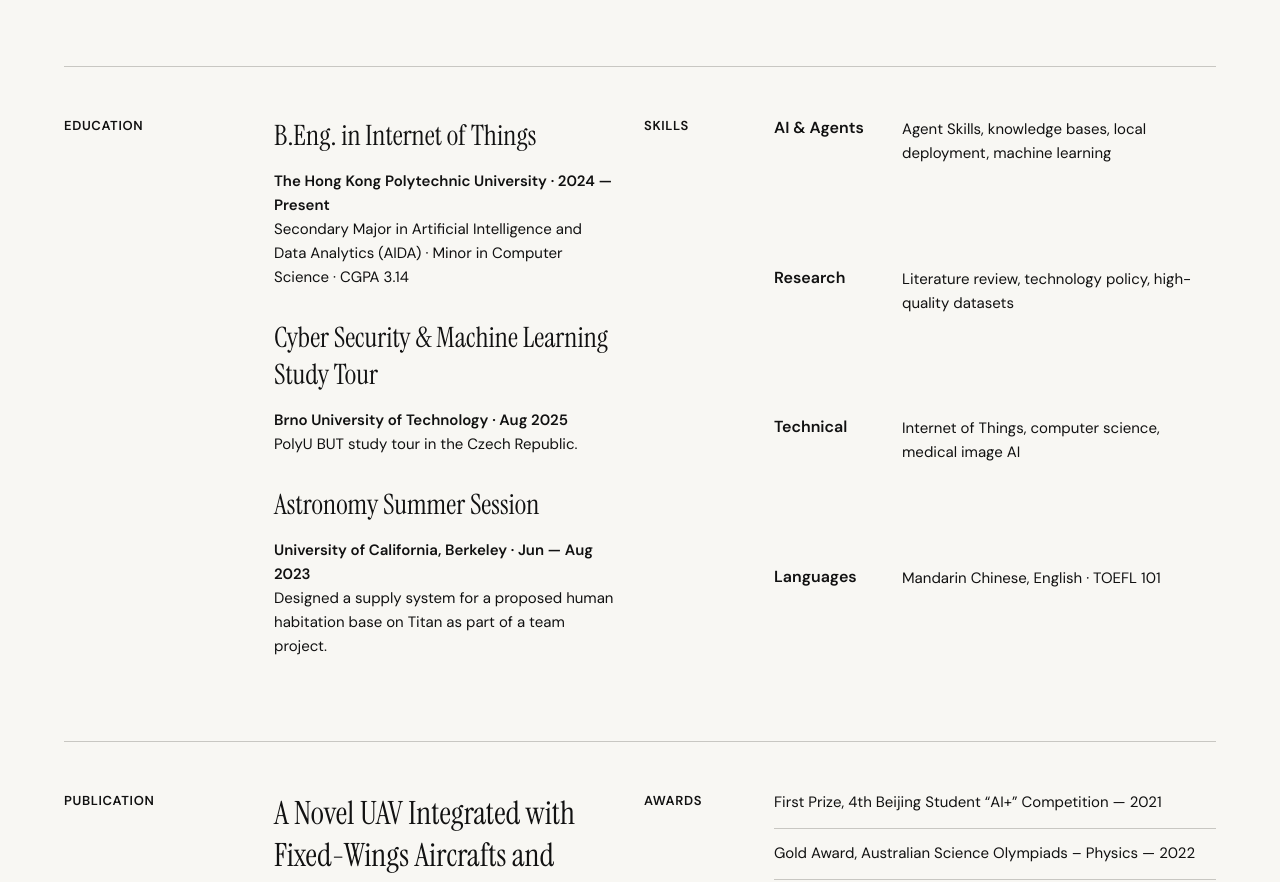
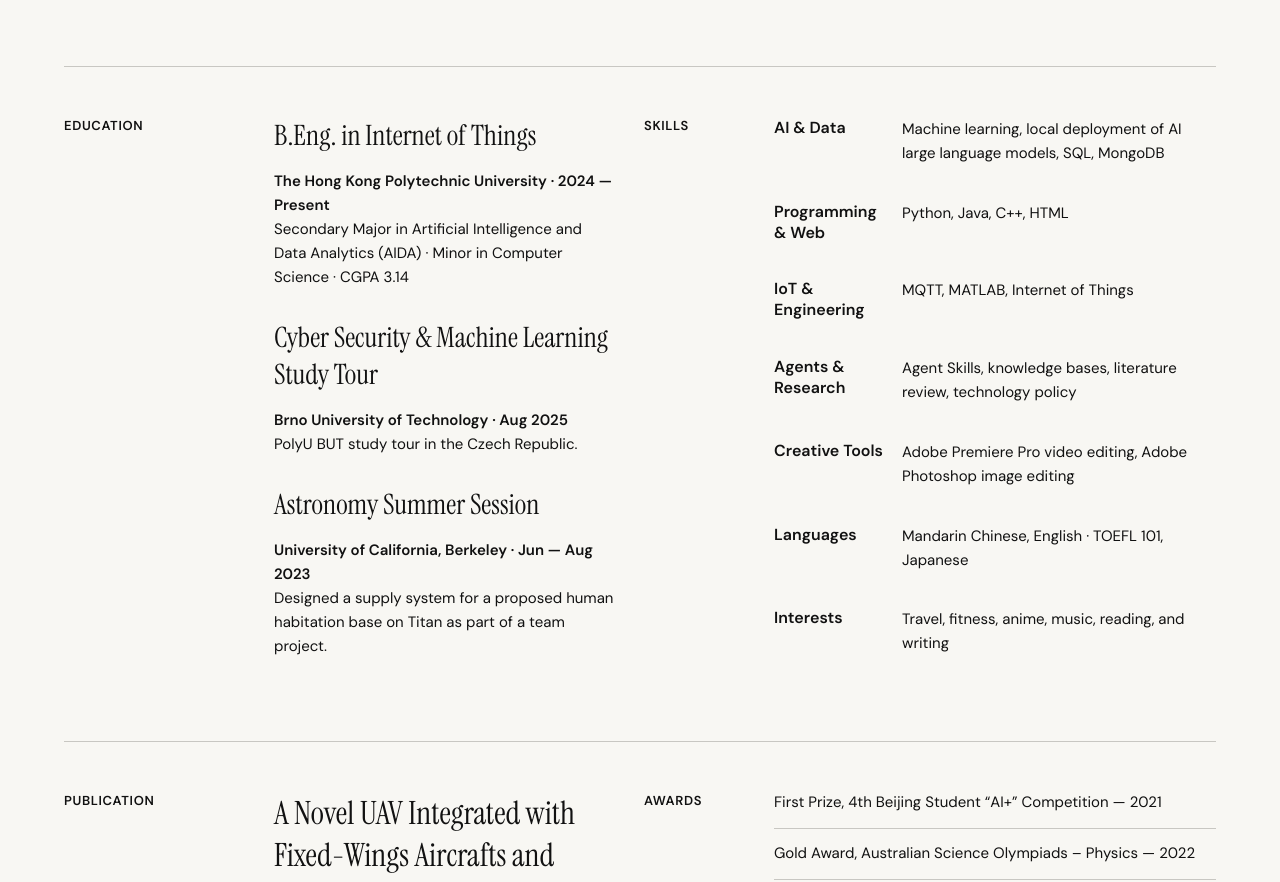
Before and after one commit to shihaoran105-alt/shihaoran.github.io, a React (Vite) app: page / in a window 1280 px wide. Shown: the part 2421-3303 px from the top of the page. Built offline with nearby package versions, Linux system fonts and the light colour scheme.

Commit message:
Expand technical skills and interests

```diff
--- a/src/content.ts
+++ b/src/content.ts
@@ -48,7 +48,15 @@
       { degree: 'Cyber Security & Machine Learning Study Tour', school: 'Brno University of Technology · Aug 2025', detail: 'PolyU BUT study tour in the Czech Republic.' },
       { degree: 'Astronomy Summer Session', school: 'University of California, Berkeley · Jun — Aug 2023', detail: 'Designed a supply system for a proposed human habitation base on Titan as part of a team project.' },
     ],
-    skills: [['AI & Agents', 'Agent Skills, knowledge bases, local deployment, machine learning'], ['Research', 'Literature review, technology policy, high-quality datasets'], ['Technical', 'Internet of Things, computer science, medical image AI'], ['Languages', 'Mandarin Chinese, English · TOEFL 101']],
+    skills: [
+      ['AI & Data', 'Machine learning, local deployment of AI large language models, SQL, MongoDB'],
+      ['Programming & Web', 'Python, Java, C++, HTML'],
+      ['IoT & Engineering', 'MQTT, MATLAB, Internet of Things'],
+      ['Agents & Research', 'Agent Skills, knowledge bases, literature review, technology policy'],
+      ['Creative Tools', 'Adobe Premiere Pro video editing, Adobe Photoshop image editing'],
+      ['Languages', 'Mandarin Chinese, English · TOEFL 101, Japanese'],
+      ['Interests', 'Travel, fitness, anime, music, reading, and writing'],
+    ],
     highlights: ['First Prize, 4th Beijing Student “AI+” Competition — 2021', 'Gold Award, Australian Science Olympiads – Physics — 2022', 'Gold Award, International Chemistry Quiz — 2022', 'Bronze Award, British Physics Olympiad — 2023'],
     publication: { title: 'A Novel UAV Integrated with Fixed-Wings Aircrafts and Rotorcrafts', citation: 'Z. Zhang, H. Shi, L. Wen, X. Zhu · Academic Journal of Engineering and Technology Science, Vol. 6, Issue 3, 2023', href: publicationLink },
     journal: { headline: 'Notes on design,\ntechnology, and\na life in progress.', intro: 'Essays and field notes on building useful things, traveling with curiosity, and staying thoughtful in practice.', photoTitle: 'Fragments from\nplaces and\nordinary days.', photoIntro: 'A visual diary\nof looking closer.', photoText: 'Places, people, light, and the small details worth remembering.' },
@@ -106,7 +114,15 @@
       { degree: '网络安全与机器学习研学', school: '布尔诺理工大学 · 2025.08', detail: '参加香港理工大学与布尔诺理工大学在捷克联合开展的研学项目。' },
       { degree: '天文学暑期课程', school: '加州大学伯克利分校 · 2023.06 — 2023.08', detail: '在团队项目中，为设想中的土卫六人类居住基地设计物资供应系统。' },
     ],
-    skills: [['AI 与 Agent', 'Agent Skills、知识库、本地部署、机器学习'], ['研究', '文献综述、科技政策、高质量数据集'], ['技术', '物联网、计算机科学、医学影像 AI'], ['语言', '普通话、英语 · TOEFL 101']],
+    skills: [
+      ['AI 与数据', '机器学习、AI 大模型本地部署、SQL、MongoDB'],
+      ['编程与 Web', 'Python、Java、C++、HTML'],
+      ['物联网与工程', 'MQTT、MATLAB、物联网'],
+      ['Agent 与研究', 'Agent Skills、知识库、文献综述、科技政策'],
+      ['创意工具', 'Adobe Premiere Pro 视频剪辑、Adobe Photoshop 图片编辑'],
+      ['语言', '普通话、英语（TOEFL 101）、日语'],
+      ['兴趣爱好', '旅游、健身、动漫、音乐、读书与写作'],
+    ],
     highlights: ['第四届北京市青少年人工智能创新挑战赛一等奖 — 2021', '澳大利亚科学奥林匹克物理竞赛金奖 — 2022', '国际化学知识测评金奖 — 2022', '英国物理奥林匹克竞赛铜奖 — 2023'],
     publication: { title: '一种融合固定翼飞机与旋翼机的新型无人机', citation: 'Z. Zhang, H. Shi, L. Wen, X. Zhu · Academic Journal of Engineering and Technology Science，第 6 卷第 3 期，2023', href: publicationLink },
     journal: { headline: '关于设计、\n技术，以及仍在\n展开的生活。', intro: '记录我如何构建实用工具、带着好奇旅行，并在实践中保持思考。', photoTitle: '来自旅途与\n日常生活的\n片段。', photoIntro: '一册关于\n认真观看的影像日记。', photoText: '记录地方、人物、光线，以及那些值得被记住的细节。' },
```
